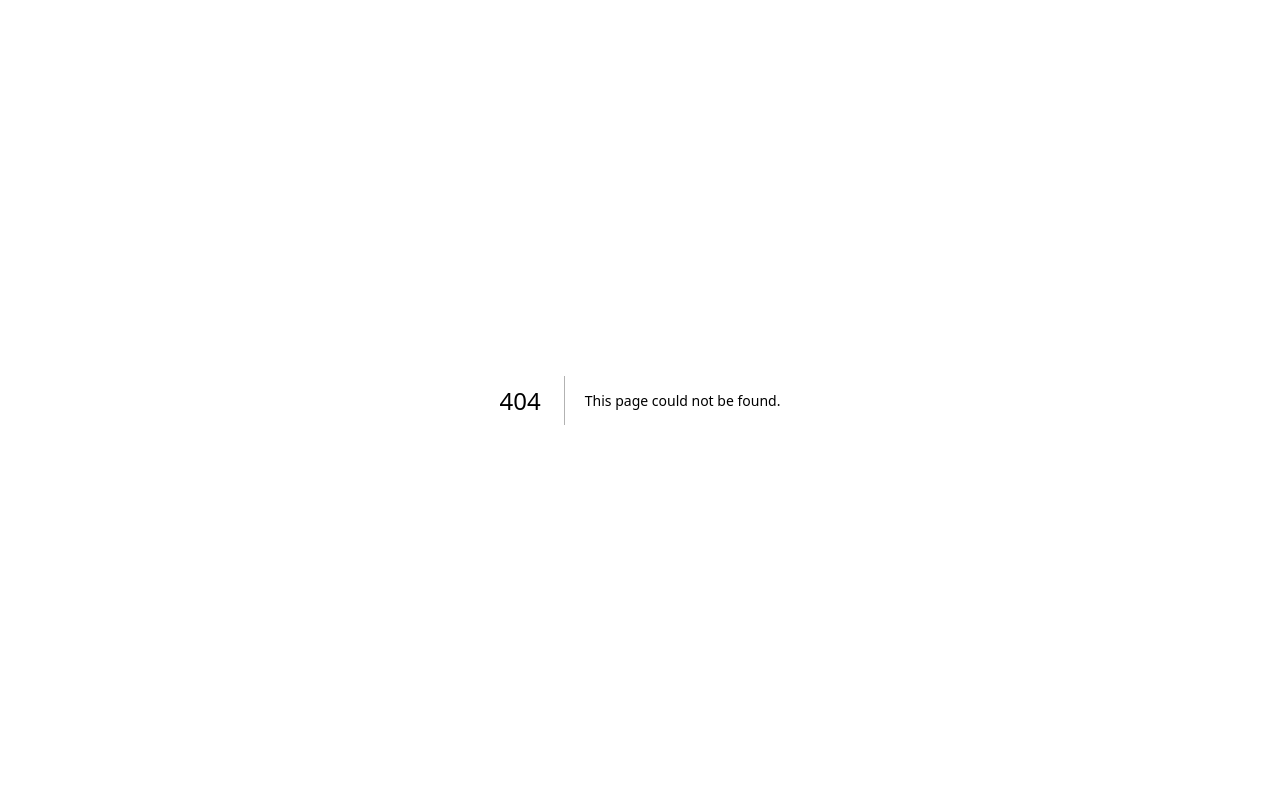
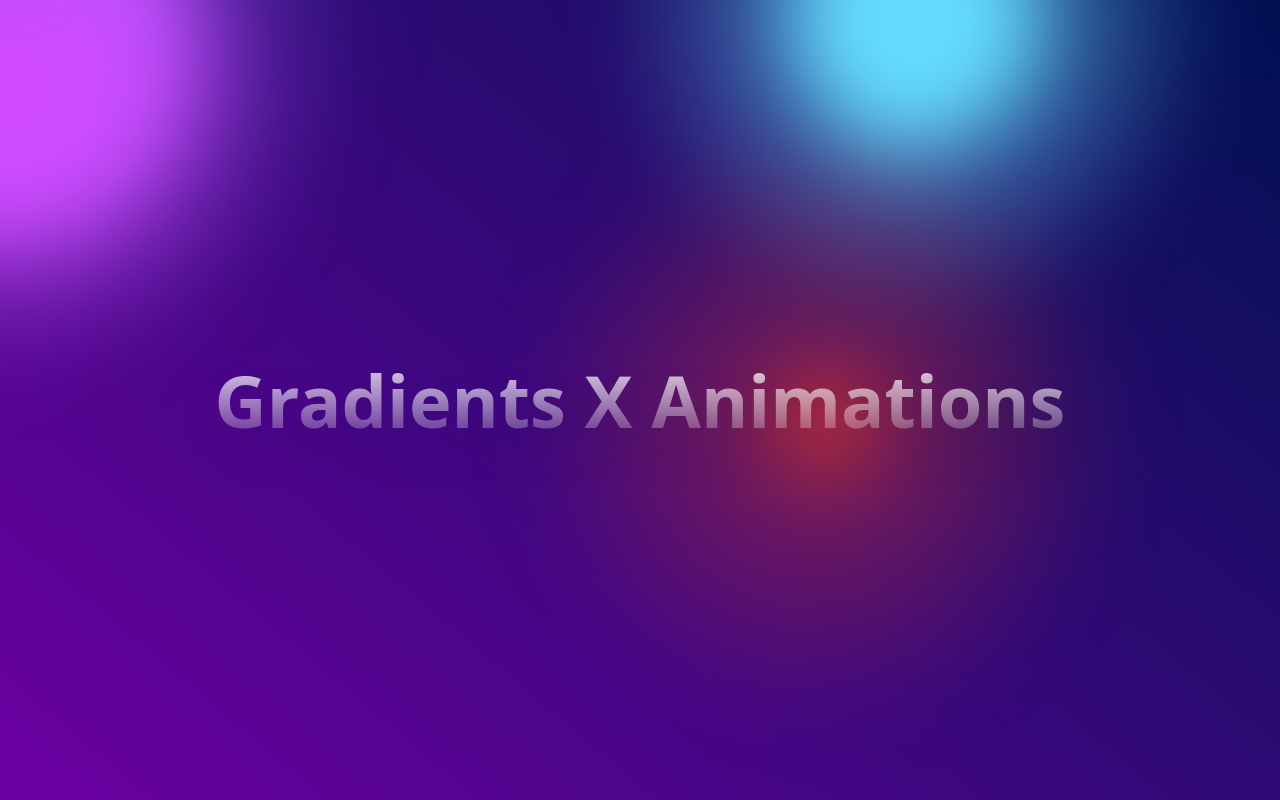
Before and after one commit to adityakashyap5047/KumbhSarthi, a Next.js app: page /accernity in a window 1280 px wide. Before the commit this address had no page. Built offline with nearby package versions, Linux system fonts and the light colour scheme.

Commit message:
adding the gradient animation in the background

```diff
--- /dev/null
+++ b/src/app/accernity/page.js
@@ -0,0 +1,18 @@
+import React from "react";
+import { BackgroundGradientAnimation } from "@/components/ui/background-gradient-animation";
+
+const BackgroundGradientAnimationDemo = () => {
+  return (
+    (<BackgroundGradientAnimation>
+      <div
+        className="absolute z-50 inset-0 flex items-center justify-center text-white font-bold px-4 pointer-events-none text-3xl text-center md:text-4xl lg:text-7xl">
+        <p
+          className="bg-clip-text text-transparent drop-shadow-2xl bg-gradient-to-b from-white/80 to-white/20">
+          Gradients X Animations
+        </p>
+      </div>
+    </BackgroundGradientAnimation>)
+  );
+}
+
+export default BackgroundGradientAnimationDemo
--- /dev/null
+++ b/src/components/ui/background-gradient-animation.jsx
@@ -0,0 +1,145 @@
+"use client";
+import { cn } from "@/lib/utils";
+import { useEffect, useRef, useState } from "react";
+
+export const BackgroundGradientAnimation = ({
+  gradientBackgroundStart = "rgb(108, 0, 162)",
+  gradientBackgroundEnd = "rgb(0, 17, 82)",
+  firstColor = "18, 113, 255",
+  secondColor = "221, 74, 255",
+  thirdColor = "100, 220, 255",
+  fourthColor = "200, 50, 50",
+  fifthColor = "180, 180, 50",
+  pointerColor = "140, 100, 255",
+  size = "80%",
+  blendingValue = "hard-light",
+  children,
+  className,
+  interactive = true,
+  containerClassName
+}) => {
+  const interactiveRef = useRef(null);
+
+  const [curX, setCurX] = useState(0);
+  const [curY, setCurY] = useState(0);
+  const [tgX, setTgX] = useState(0);
+  const [tgY, setTgY] = useState(0);
+  useEffect(() => {
+    document.body.style.setProperty("--gradient-background-start", gradientBackgroundStart);
+    document.body.style.setProperty("--gradient-background-end", gradientBackgroundEnd);
+    document.body.style.setProperty("--first-color", firstColor);
+    document.body.style.setProperty("--second-color", secondColor);
+    document.body.style.setProperty("--third-color", thirdColor);
+    document.body.style.setProperty("--fourth-color", fourthColor);
+    document.body.style.setProperty("--fifth-color", fifthColor);
+    document.body.style.setProperty("--pointer-color", pointerColor);
+    document.body.style.setProperty("--size", size);
+    document.body.style.setProperty("--blending-value", blendingValue);
+  }, []);
+
+  useEffect(() => {
+    function move() {
+      if (!interactiveRef.current) {
+        return;
+      }
+      setCurX(curX + (tgX - curX) / 20);
+      setCurY(curY + (tgY - curY) / 20);
+      interactiveRef.current.style.transform = `translate(${Math.round(curX)}px, ${Math.round(curY)}px)`;
+    }
+
+    move();
+  }, [tgX, tgY]);
+
+  const handleMouseMove = (event) => {
+    if (interactiveRef.current) {
+      const rect = interactiveRef.current.getBoundingClientRect();
+      setTgX(event.clientX - rect.left);
+      setTgY(event.clientY - rect.top);
+    }
+  };
+
+  const [isSafari, setIsSafari] = useState(false);
+  useEffect(() => {
+    setIsSafari(/^((?!chrome|android).)*safari/i.test(navigator.userAgent));
+  }, []);
+
+  return (
+    (<div
+      className={cn(
+        "h-screen w-screen relative overflow-hidden top-0 left-0 bg-[linear-gradient(40deg,var(--gradient-background-start),var(--gradient-background-end))]",
+        containerClassName
+      )}>
+      <svg className="hidden">
+        <defs>
+          <filter id="blurMe">
+            <feGaussianBlur in="SourceGraphic" stdDeviation="10" result="blur" />
+            <feColorMatrix
+              in="blur"
+              mode="matrix"
+              values="1 0 0 0 0  0 1 0 0 0  0 0 1 0 0  0 0 0 18 -8"
+              result="goo" />
+            <feBlend in="SourceGraphic" in2="goo" />
+          </filter>
+        </defs>
+      </svg>
+      <div className={cn("", className)}>{children}</div>
+      <div
+        className={cn(
+          "gradients-container h-full w-full blur-lg",
+          isSafari ? "blur-2xl" : "[filter:url(#blurMe)_blur(40px)]"
+        )}>
+        <div
+          className={cn(
+            `absolute [background:radial-gradient(circle_at_center,_var(--first-color)_0,_var(--first-color)_50%)_no-repeat]`,
+            `[mix-blend-mode:var(--blending-value)] w-[var(--size)] h-[var(--size)] top-[calc(50%-var(--size)/2)] left-[calc(50%-var(--size)/2)]`,
+            `[transform-origin:center_center]`,
+            `animate-first`,
+            `opacity-100`
+          )}></div>
+        <div
+          className={cn(
+            `absolute [background:radial-gradient(circle_at_center,_rgba(var(--second-color),_0.8)_0,_rgba(var(--second-color),_0)_50%)_no-repeat]`,
+            `[mix-blend-mode:var(--blending-value)] w-[var(--size)] h-[var(--size)] top-[calc(50%-var(--size)/2)] left-[calc(50%-var(--size)/2)]`,
+            `[transform-origin:calc(50%-400px)]`,
+            `animate-second`,
+            `opacity-100`
+          )}></div>
+        <div
+          className={cn(
+            `absolute [background:radial-gradient(circle_at_center,_rgba(var(--third-color),_0.8)_0,_rgba(var(--third-color),_0)_50%)_no-repeat]`,
+            `[mix-blend-mode:var(--blending-value)] w-[var(--size)] h-[var(--size)] top-[calc(50%-var(--size)/2)] left-[calc(50%-var(--size)/2)]`,
+            `[transform-origin:calc(50%+400px)]`,
+            `animate-third`,
+            `opacity-100`
+          )}></div>
+        <div
+          className={cn(
+            `absolute [background:radial-gradient(circle_at_center,_rgba(var(--fourth-color),_0.8)_0,_rgba(var(--fourth-color),_0)_50%)_no-repeat]`,
+            `[mix-blend-mode:var(--blending-value)] w-[var(--size)] h-[var(--size)] top-[calc(50%-var(--size)/2)] left-[calc(50%-var(--size)/2)]`,
+            `[transform-origin:calc(50%-200px)]`,
+            `animate-fourth`,
+            `opacity-70`
+          )}></div>
+        <div
+          className={cn(
+            `absolute [background:radial-gradient(circle_at_center,_rgba(var(--fifth-color),_0.8)_0,_rgba(var(--fifth-color),_0)_50%)_no-repeat]`,
+            `[mix-blend-mode:var(--blending-value)] w-[var(--size)] h-[var(--size)] top-[calc(50%-var(--size)/2)] left-[calc(50%-var(--size)/2)]`,
+            `[transform-origin:calc(50%-800px)_calc(50%+800px)]`,
+            `animate-fifth`,
+            `opacity-100`
+          )}></div>
+
+        {interactive && (
+          <div
+            ref={interactiveRef}
+            onMouseMove={handleMouseMove}
+            className={cn(
+              `absolute [background:radial-gradient(circle_at_center,_rgba(var(--pointer-color),_0.8)_0,_rgba(var(--pointer-color),_0)_50%)_no-repeat]`,
+              `[mix-blend-mode:var(--blending-value)] w-full h-full -top-1/2 -left-1/2`,
+              `opacity-70`
+            )}></div>
+        )}
+      </div>
+    </div>)
+  );
+};
--- a/tailwind.config.mjs
+++ b/tailwind.config.mjs
@@ -71,11 +71,49 @@ export default {
   				to: {
   					transform: 'translateY(calc(-100% - var(--gap)))'
   				}
-  			}
+  			},
+			  moveHorizontal: {
+				"0%": {
+				  transform: "translateX(-50%) translateY(-10%)",
+				},
+				"50%": {
+				  transform: "translateX(50%) translateY(10%)",
+				},
+				"100%": {
+				  transform: "translateX(-50%) translateY(-10%)",
+				},
+			  },
+			  moveInCircle: {
+				"0%": {
+				  transform: "rotate(0deg)",
+				},
+				"50%": {
+				  transform: "rotate(180deg)",
+				},
+				"100%": {
+				  transform: "rotate(360deg)",
+				},
+			  },
+			  moveVertical: {
+				"0%": {
+				  transform: "translateY(-50%)",
+				},
+				"50%": {
+				  transform: "translateY(50%)",
+				},
+				"100%": {
+				  transform: "translateY(-50%)",
+				},
+			}
   		},
   		animation: {
   			marquee: 'marquee var(--duration) infinite linear',
-  			'marquee-vertical': 'marquee-vertical var(--duration) linear infinite'
+  			'marquee-vertical': 'marquee-vertical var(--duration) linear infinite',
+			  first: "moveVertical 30s ease infinite",
+			  second: "moveInCircle 20s reverse infinite",
+			  third: "moveInCircle 40s linear infinite",
+			  fourth: "moveHorizontal 40s ease infinite",
+			  fifth: "moveInCircle 20s ease infinite",
   		}
   	}
   },
```
